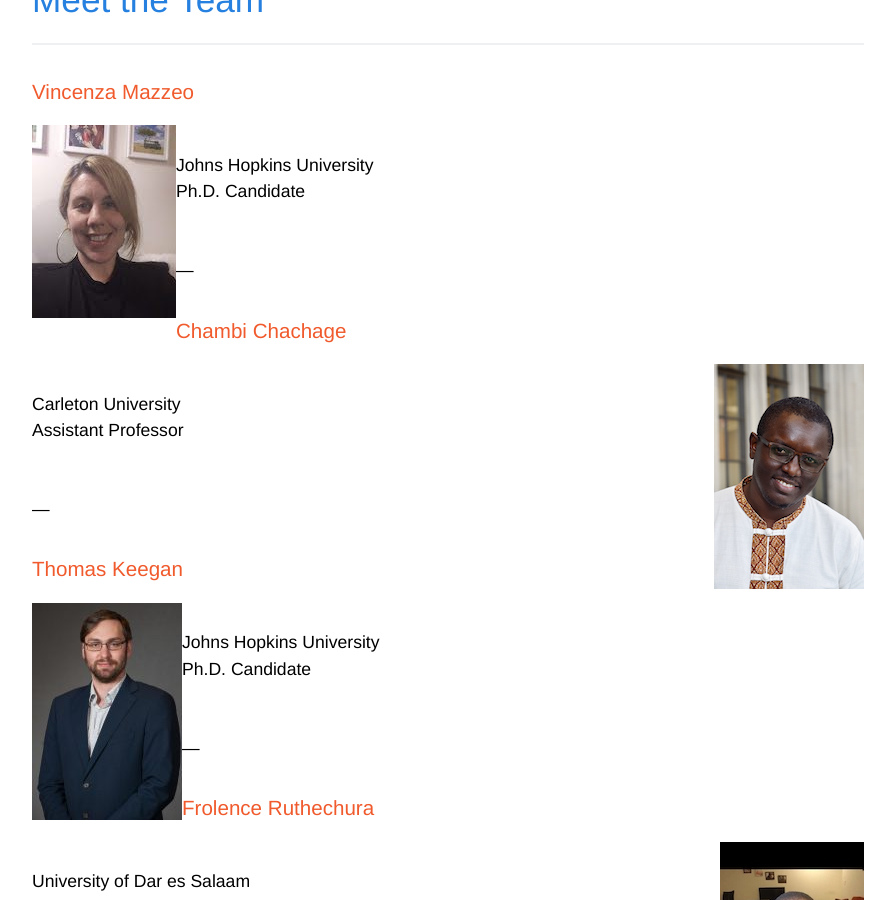
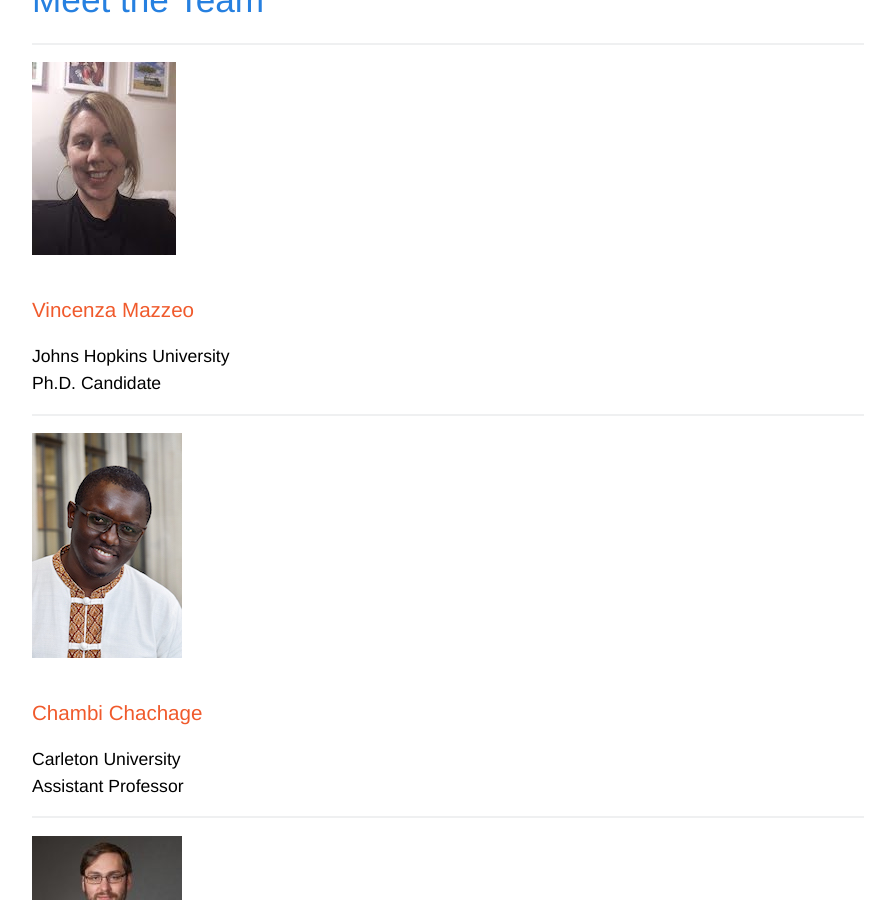
Before and after one commit to egpalazzolo/afprint, a Jekyll site: the page built from pages/team.md, in a window 1280 px wide and 900 px high, scrolled down 537 px. Shown: the whole window, without its empty margins (192-1087 px from the left). Built offline with Jekyll 4.4.1, drawn with Linux system fonts in a browser that asks for light colours; some web fonts are replaced.

Commit message:
team fix

```diff
--- a/pages/team.md
+++ b/pages/team.md
@@ -7,31 +7,28 @@ permalink: /team/
 # Meet the Team
 
 ---
+![Vinny](../pages/images/vinny.jpeg)
 ### [Vincenza Mazzeo]({% link pages/vinny.md %})
-![Vinny](../pages/images/vinny.jpeg){: style="float: left"}
+Johns Hopkins University
+Ph.D. Candidate
+
+---
+
+![Chambi](../pages/images/chambi.jpeg)
+### [Chambi Chachage]({% link pages/chambi.md %})
+Carleton University
+Assistant Professor
+
+---
+
+![Tom](../pages/images/tom.jpeg)
+### [Thomas Keegan]({% link pages/tom.md %})
 Johns Hopkins University
 Ph.D. Candidate
 <br/><br/>
 ---
 
-
-### [Chambi Chachage]({% link pages/chambi.md %})
-![Chambi](../pages/images/chambi.jpeg){: style="float: right"}
-Carleton University
-Assistant Professor
-<br/><br/>
----
-
-
-### [Thomas Keegan]({% link pages/tom.md %})
-![Tom](../pages/images/tom.jpeg){: style="float: left"}
-Johns Hopkins University
-Ph.D. Candidate
-<br/><br/>
----
-
-
+![Frolence](../pages/images/frolence.jpeg)
 ### [Frolence Ruthechura]({% link pages/frolence.md %})
-![Frolence](../pages/images/frolence.jpeg){: style="float: right"}
 University of Dar es Salaam
 Lecturer and Researchers
```
